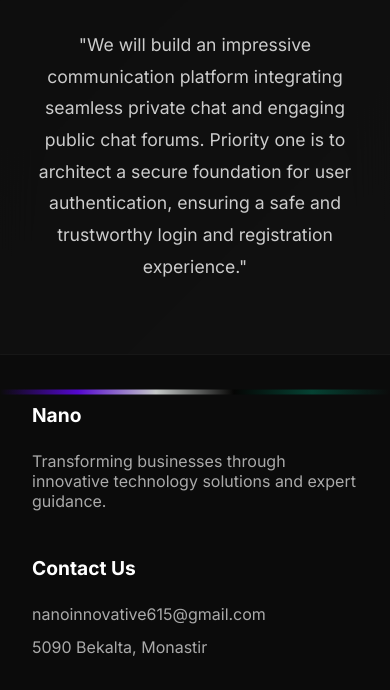
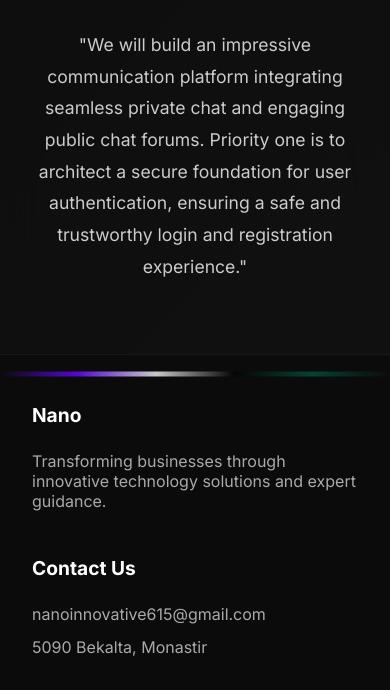
Before and after one commit to nanoinnovative/nanocompany, a plain HTML site: page More+.html in a window 390 px wide. Shown: the part 154-844 px from the top of the page. Drawn offline with Linux system fonts and the light colour scheme.

Commit message:
Add files via upload

```diff
--- a/More+.html
+++ b/More+.html
@@ -260,7 +260,7 @@
       @media (max-width: 768px) {
   .line {
     position: absolute;
-    top: 46.5%;
+    top: 45%;
   }
   }
       .line::before {
```
